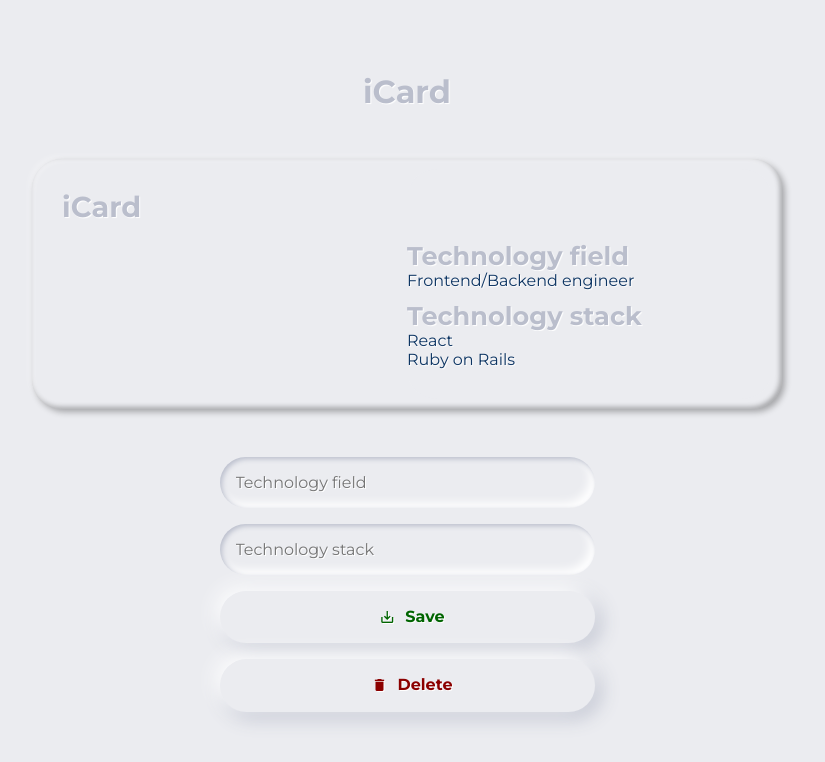
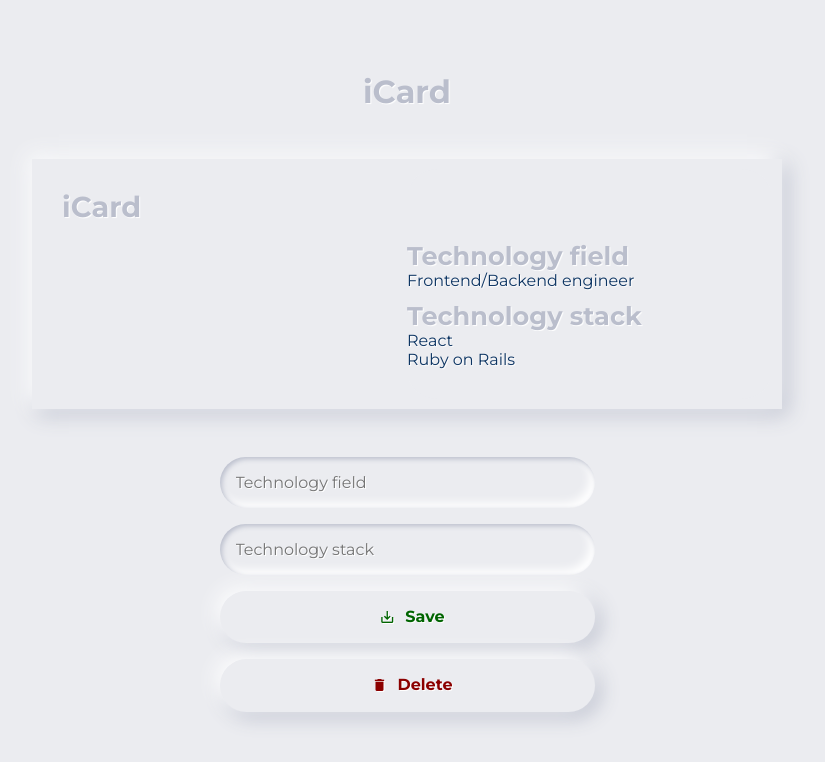
Before and after one commit to yutaroadachi/i-card, a React (Create React App) app: page / in a window 1280 px wide. Shown: the top 762 px of the page, without its empty margins (233-1058 px from the left). Built offline with nearby package versions, Linux system fonts and the light colour scheme.

Commit message:
style: Cardを名刺っぽくなるようにshadowを調整

```diff
--- a/src/app/components/Display.tsx
+++ b/src/app/components/Display.tsx
@@ -29,7 +29,7 @@
 const Display = () => {
   return (
     <DisplayWrapper>
-      <Card width="750px" height="250px" borderRadius="30px">
+      <Card width="750px" height="250px">
         <CardTitle>
           <Heading2>iCard</Heading2>
         </CardTitle>
--- a/src/ui/Card/index.tsx
+++ b/src/ui/Card/index.tsx
@@ -16,10 +16,8 @@
 >`
   position: relative;
   background-color: ${theme.main.base};
-  box-shadow: 3px 3px 6px rgba(0, 0, 0, 0.3),
-    -3px -3px 6px rgba(255, 255, 255, 0.3),
-    inset 2px 2px 5px rgba(255, 255, 255, 0.3),
-    inset -2px -2px 5px rgba(0, 0, 0, 0.3);
+  box-shadow: -5px -5px 20px ${theme.main.brighter},
+    5px 5px 20px ${theme.main.darker};
   padding: 10px;
   width: ${({ width }) => width};
   height: ${({ height }) => height};
```
